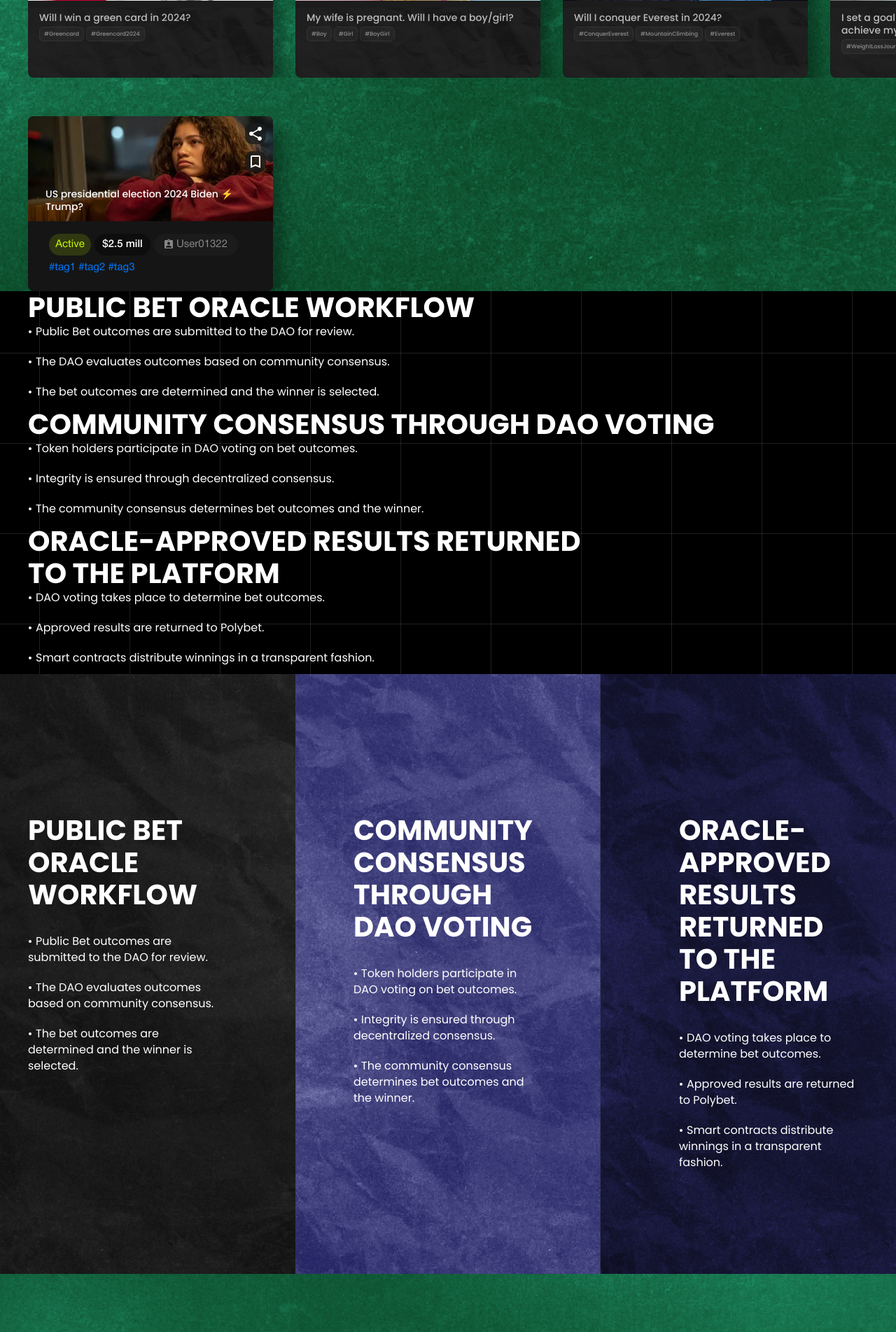
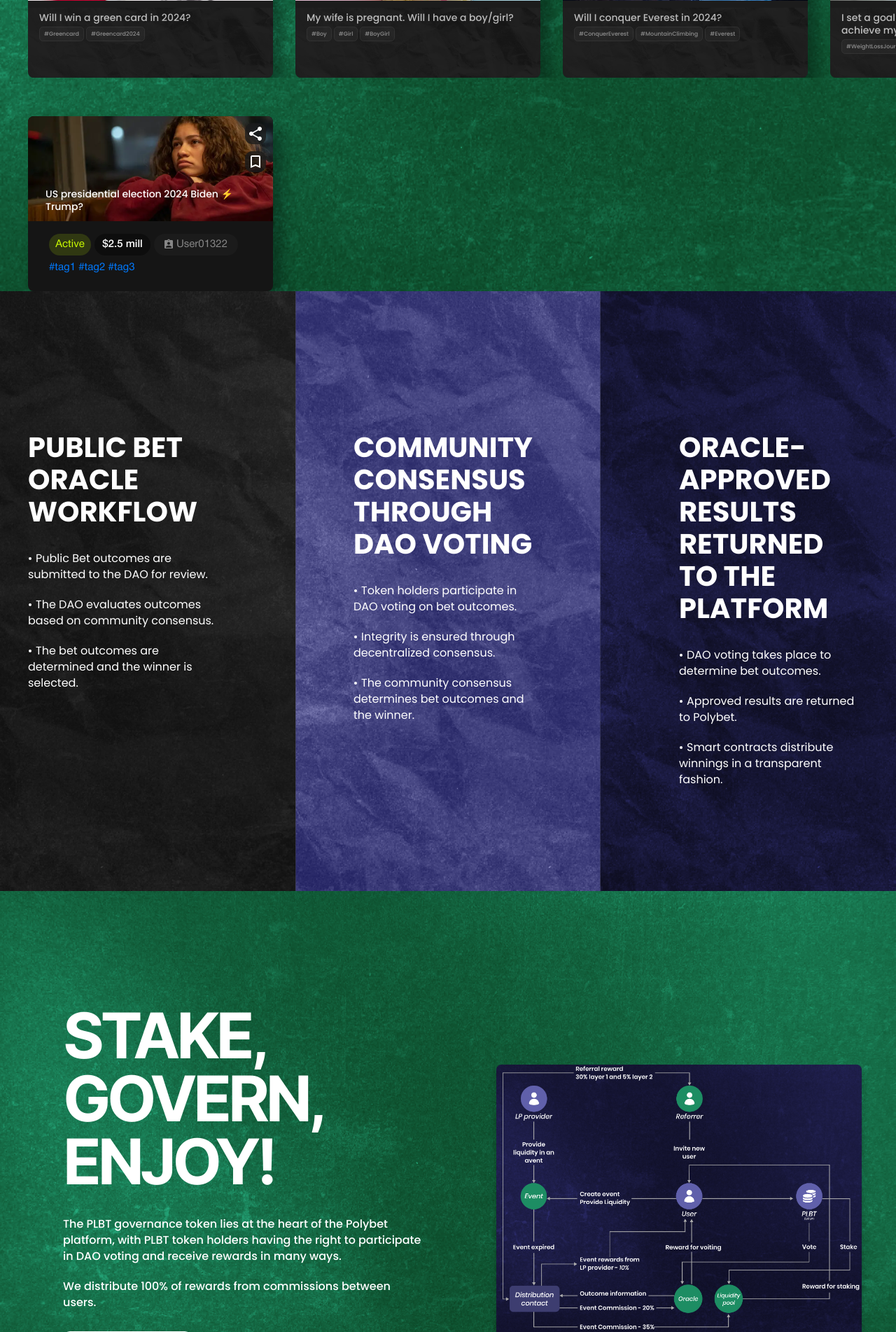
Before and after one commit to alexei-kosykh/polybet, a PHP site: page / in a window 1280 px wide. Shown: the part 3904-5807 px from the top of the page at 70% size. Run offline with PHP 8.4, Linux system fonts and the light colour scheme; some web fonts are replaced.

Commit message:
Fixed bugs with socials. Created stake

```diff
--- a/css/main.css
+++ b/css/main.css
@@ -1081,6 +1085,120 @@ header .menu_mob {
   }
   .section__columns_container > div > div:first-child {
     top: -40px;
+  }
+}
+.section__stake {
+  padding-top: 162px;
+  display: flex;
+  gap: 92px;
+  padding-bottom: 147px;
+}
+.section__stake > button {
+  display: none;
+}
+.section__stake > div:first-child {
+  max-width: 580px;
+  padding-left: 50px;
+}
+.section__stake p {
+  font-size: 16px;
+  font-family: "PoppinsM", sans-serif;
+  line-height: 23px;
+  margin-bottom: 20px;
+}
+.section__stake p:last-of-type {
+  margin-bottom: 30px;
+}
+.section__stake_img {
+  position: relative;
+}
+.section__stake_img img {
+  margin-top: 86px;
+  width: 540px;
+  height: auto;
+}
+.section__stake_img > picture:last-child {
+  position: absolute;
+  top: 0;
+  left: 18px;
+}
+.section__stake_img > picture:last-child img {
+  width: 510px;
+}
+
+@media (max-width: 1240px) {
+  .section__stake {
+    gap: 30px;
+  }
+}
+@media (max-width: 1024px) {
+  .section__stake {
+    padding-top: 100px;
+    display: flex;
+    flex-direction: column;
+    gap: 0;
+    padding-bottom: 147px;
+  }
+  .section__stake > div:first-child {
+    padding-left: 20px;
+    max-width: 80%;
+  }
+  .section__stake_img {
+    margin: 0 auto;
+  }
+  .section__stake_img img {
+    margin-top: 30px;
+    width: 92vw;
+    height: auto;
+  }
+  .section__stake_img > picture:last-child {
+    left: 25px;
+    top: 5px;
+  }
+  .section__stake_img > picture:last-child img {
+    width: 96%;
+  }
+}
+@media (max-width: 768px) {
+  .section__stake > div:first-child {
+    padding-left: 15px;
+  }
+  .section__stake_img img {
+    width: 90vw;
+  }
+}
+@media (max-width: 576px) {
+  .section__stake {
+    padding-top: 30px;
+    padding-bottom: 40px;
+  }
+  .section__stake > button {
+    display: block;
+    width: 87vw;
+    margin: 0 auto;
+  }
+  .section__stake > div:first-child {
+    padding-left: 15px;
+  }
+  .section__stake > div:first-child button {
+    display: none;
+  }
+  .section__stake_img {
+    margin-bottom: 30px;
+  }
+}
+@media (max-width: 393px) {
+  .section__stake {
+    padding-bottom: 20px;
+  }
+  .section__stake p:last-of-type {
+    margin-bottom: 10px;
+  }
+  .section__stake > div:first-child {
+    padding-left: 10px;
+  }
+  .section__stake_img {
+    margin-bottom: 20px;
   }
 }
 .page {
--- a/index.html
+++ b/index.html
@@ -1000,117 +1000,6 @@
 		</section>
 
 		<section class="section section__columns_three">
-			<div class="section__container">
-				<ul class="threePart">
-					<li>
-						<div class="first left">
-							<div class="bg">
-								<picture>
-									<source srcset="img/bg/paperScreen.webp" type="image/webp"><img src="img/bg/paperScreen.png" alt=""
-										class="firstBg bgImage">
-								</picture>
-								<!-- <picture><source srcset="img/bg/firstBg.webp" type="image/webp"><img src="img/bg/firstBg.png" alt="" class="firstBg bgImage"></picture>
-								<picture><source srcset="img/bg/secondBg.webp" type="image/webp"><img src="img/bg/secondBg.png" alt="" class="secondBg bgImage"></picture>
-								<picture><source srcset="img/bg/thirdBg.webp" type="image/webp"><img src="img/bg/thirdBg.png" alt="" class="thirdBg bgImage"></picture> -->
-								<!-- <picture><source srcset="img/bg/smallBg.webp" type="image/webp"><img src="img/bg/smallBg.png" alt="" class="fourthBg bgImage"></picture> -->
-							</div>
-						</div>
-						<h4 class="h4">Public Bet
-							Oracle
-							Workflow</h4>
-						<div class="descriptionWrapper">
-							<p class="section__description"><span></span>Public Bet outcomes are submitted to the DAO for review.</p>
-							<p class="section__description"><span></span>The DAO evaluates outcomes based on community consensus.</p>
-							<p class="section__description"><span></span>The bet outcomes are determined and the winner is selected.
-							</p>
-						</div>
-					</li>
-					<li>
-						<div class="second">
-							<div class="bg">
-								<picture>
-									<source srcset="img/bg/paperScreen.webp" type="image/webp"><img src="img/bg/paperScreen.png" alt=""
-										class="firstBg bgImage">
-								</picture>
-								<!-- <picture><source srcset="img/bg/firstBg.webp" type="image/webp"><img src="img/bg/firstBg.png" alt="" class="firstBg bgImage"></picture>
-								<picture><source srcset="img/bg/secondBg.webp" type="image/webp"><img src="img/bg/secondBg.png" alt="" class="secondBg bgImage"></picture>
-								<picture><source srcset="img/bg/thirdBg.webp" type="image/webp"><img src="img/bg/thirdBg.png" alt="" class="thirdBg bgImage"></picture> -->
-								<!-- <picture><source srcset="img/bg/smallBg.webp" type="image/webp"><img src="img/bg/smallBg.png" alt="" class="fourthBg bgImage"></picture> -->
-							</div>
-						</div>
-						<h4 class="h4">Community Consensus Through
-							DAO Voting</h4>
-						<div class="descriptionWrapper">
-							<p class="section__description"><span></span>Token holders participate in DAO voting on bet outcomes.</p>
-							<p class="section__description"><span></span>Integrity is ensured through decentralized consensus.</p>
-							<p class="section__description"><span></span>The community consensus determines bet outcomes and the
-								winner.</p>
-						</div>
-					</li>
-					<li>
-						<div class="third right">
-							<div class="bg">
-								<picture>
-									<source srcset="img/bg/paperScreen.webp" type="image/webp"><img src="img/bg/paperScreen.png" alt=""
-										class="firstBg bgImage">
-								</picture>
-								<!-- <picture><source srcset="img/bg/firstBg.webp" type="image/webp"><img src="img/bg/firstBg.png" alt="" class="firstBg bgImage"></picture>
-								<picture><source srcset="img/bg/secondBg.webp" type="image/webp"><img src="img/bg/secondBg.png" alt="" class="secondBg bgImage"></picture>
-								<picture><source srcset="img/bg/thirdBg.webp" type="image/webp"><img src="img/bg/thirdBg.png" alt="" class="thirdBg bgImage"></picture> -->
-								<!-- <picture><source srcset="img/bg/smallBg.webp" type="image/webp"><img src="img/bg/smallBg.png" alt="" class="fourthBg bgImage"></picture> -->
-							</div>
-						</div>
-						<h4 class="h4">Oracle-Approved Results Returned <br class="oracleApproved">
-							to the Platform</h4>
-						<div class="descriptionWrapper">
-							<p class="section__description"><span></span>DAO voting takes place
-								to determine bet outcomes.</p>
-							<p class="section__description"><span></span>Approved results are returned to Polybet.</p>
-							<p class="section__description"><span></span>Smart contracts distribute winnings in a transparent fashion.
-							</p>
-						</div>
-					</li>
-				</ul>
-			</div>
-			<div class="first left">
-				<div class="bg">
-					<picture>
-						<source srcset="img/bg/paperScreen.webp" type="image/webp"><img src="img/bg/paperScreen.png" alt=""
-							class="firstBg bgImage">
-					</picture>
-					<!-- <picture><source srcset="img/bg/firstBg.webp" type="image/webp"><img src="img/bg/firstBg.png" alt="" class="firstBg bgImage"></picture>
-					<picture><source srcset="img/bg/secondBg.webp" type="image/webp"><img src="img/bg/secondBg.png" alt="" class="secondBg bgImage"></picture>
-					<picture><source srcset="img/bg/thirdBg.webp" type="image/webp"><img src="img/bg/thirdBg.png" alt="" class="thirdBg bgImage"></picture> -->
-					<!-- <picture><source srcset="img/bg/smallBg.webp" type="image/webp"><img src="img/bg/smallBg.png" alt="" class="fourthBg bgImage"></picture> -->
-				</div>
-			</div>
-			<div class="second">
-				<div class="bg">
-					<picture>
-						<source srcset="img/bg/paperScreen.webp" type="image/webp"><img src="img/bg/paperScreen.png" alt=""
-							class="firstBg bgImage">
-					</picture>
-					<!-- <picture><source srcset="img/bg/firstBg.webp" type="image/webp"><img src="img/bg/firstBg.png" alt="" class="firstBg bgImage"></picture>
-					<picture><source srcset="img/bg/secondBg.webp" type="image/webp"><img src="img/bg/secondBg.png" alt="" class="secondBg bgImage"></picture>
-					<picture><source srcset="img/bg/thirdBg.webp" type="image/webp"><img src="img/bg/thirdBg.png" alt="" class="thirdBg bgImage"></picture> -->
-					<!-- <picture><source srcset="img/bg/smallBg.webp" type="image/webp"><img src="img/bg/smallBg.png" alt="" class="fourthBg bgImage"></picture> -->
-				</div>
-			</div>
-			<div class="third right">
-				<div class="bg">
-					<picture>
-						<source srcset="img/bg/paperScreen.webp" type="image/webp"><img src="img/bg/paperScreen.png" alt=""
-							class="firstBg bgImage">
-					</picture>
-					<!-- <picture><source srcset="img/bg/firstBg.webp" type="image/webp"><img src="img/bg/firstBg.png" alt="" class="firstBg bgImage"></picture>
-					<picture><source srcset="img/bg/secondBg.webp" type="image/webp"><img src="img/bg/secondBg.png" alt="" class="secondBg bgImage"></picture>
-					<picture><source srcset="img/bg/thirdBg.webp" type="image/webp"><img src="img/bg/thirdBg.png" alt="" class="thirdBg bgImage"></picture> -->
-					<!-- <picture><source srcset="img/bg/smallBg.webp" type="image/webp"><img src="img/bg/smallBg.png" alt="" class="fourthBg bgImage"></picture> -->
-				</div>
-			</div>
-		</section>
-
-		<section class="section section__columns_three">
 			<div class="section__columns_container">
 				<div>
 					<div class="section__columns_first">
@@ -1222,14 +1111,17 @@
 
 		<section class="section section_green goto-stake">
 			<div class="section__container">
-				<div class="stake">
+				<div class="section__stake">
 					<div>
 						<h2 class="section__title">Stake,
 							Govern,
 							Enjoy!</h2>
-						<p class="stakeDescription">The PLBT governance token lies at the heart of the Polybet platform,
+						<p>The PLBT governance token lies at the heart of the Polybet platform,
 							with PLBT token holders having the right to participate in DAO voting
-							and receive rewards in many ways. </p>
+							and receive rewards in many ways.
+						</p>
+						<p>
+							We distribute 100% of rewards from commissions between users. </p>
 						<!-- <div class="writeEmail">
 							<picture>
 								<source srcset="img/email.svg" type="image/webp"><img src="img/email.svg" alt="" class="emailIcon">
@@ -1239,11 +1131,16 @@
 						</div> -->
 						<button class="button section__button_white">join whitelist</button>
 					</div>
-					<div>
+					<div class="section__stake_img">
 						<picture>
-							<source srcset="img/schema.webp" type="image/webp"><img src="img/schema.png" alt="">
+							<source srcset="img/schema-bg.png" type="image/png"><img src="img/schema-bg.png" alt="">
 						</picture>
-					</div>
+						<picture>
+							<source srcset="img/schema-transparent.png" type="image/png"><img src="img/schema-transparent.png" alt="">
+						</picture>
+					</div>
+					<button class="button section__button_white">join whitelist</button>
+
 				</div>
 			</div>
 			<div class="bgWrapper">
--- a/scss/blocks/_columns_section.scss
+++ b/scss/blocks/_columns_section.scss
@@ -87,7 +87,7 @@
         -ms-flex-direction: column;
         flex-direction: column;
         padding: 60px 0 0;
-        gap: 40px;
+        gap: 100px;
 
         & > div {
           width: 100%;
--- a/scss/blocks/_socials.scss
+++ b/scss/blocks/_socials.scss
@@ -1,12 +1,15 @@
 .socials {
   position: fixed;
+  max-width: 1460px;
+  width: 100%;
+  margin: 0 auto;
   z-index: 200;
   display: -webkit-box;
   display: -ms-flexbox;
   display: flex;
-  -webkit-box-align: center;
-  -ms-flex-align: center;
-  align-items: center;
+  -webkit-box-align: end;
+  -ms-flex-align: end;
+  align-items: end;
   -webkit-box-pack: center;
   -ms-flex-pack: center;
   justify-content: center;
@@ -16,10 +19,9 @@
   flex-direction: column;
   gap: 16px;
   top: 96px;
-  left: 50%;
-  -webkit-transform: translateX(631px);
-  -ms-transform: translateX(631px);
-  transform: translateX(631px);
+  left: 0;
+  right: 0;
+padding-right: 30px;
 
   svg {
     -webkit-backdrop-filter: blur(4.1049365997px);
--- /dev/null
+++ b/scss/blocks/_stake_section.scss
@@ -0,0 +1,142 @@
+.section__stake {
+  padding-top: 162px;
+  display: -webkit-box;
+  display: -ms-flexbox;
+  display: flex;
+  gap: 92px;
+  padding-bottom: 147px;
+
+  & > button {
+    display: none;
+  }
+
+  & > div:first-child {
+    max-width: 580px;
+    padding-left: 50px;
+  }
+
+  p {
+    font-size: 16px;
+    font-family: 'PoppinsM', sans-serif;
+    line-height: 23px;
+    margin-bottom: 20px;
+    &:last-of-type {
+      margin-bottom: 30px;
+    }
+  }
+
+  &_img {
+    position: relative;
+
+    img {
+      margin-top: 86px;
+      width: 540px;
+      height: auto;
+    }
+
+    & > picture:last-child {
+      position: absolute;
+      top: 0;
+      left: 18px;
+
+      img {
+        width: 510px;
+      }
+    }
+  }
+}
+
+@include desktop() {
+  .section__stake {
+    gap: 30px;
+  }
+}
+
+@include laptop() {
+  .section__stake {
+    padding-top: 100px;
+    display: -webkit-box;
+    display: -ms-flexbox;
+    display: flex;
+    flex-direction: column;
+    gap: 0;
+    padding-bottom: 147px;
+
+    & > div:first-child {
+      padding-left: 20px;
+      max-width: 80%;
+    }
+    &_img {
+      margin: 0 auto;
+      img {
+        margin-top: 30px;
+        width: 92vw;
+        height: auto;
+      }
+
+      & > picture:last-child {
+        left: 25px;
+        top: 5px;
+        img {
+          width: 96%;
+        }
+      }
+    }
+  }
+}
+
+@include tablet() {
+  .section__stake {
+    & > div:first-child {
+      padding-left: 15px;
+    }
+
+    &_img {
+      img {
+        width: 90vw;
+      }
+    }
+  }
+}
+
+@include mobile() {
+  .section__stake {
+    padding-top: 30px;
+    padding-bottom: 40px;
+
+    & > button {
+      display: block;
+      width: 87vw;
+      margin: 0 auto;
+    }
+
+    & > div:first-child {
+      padding-left: 15px;
+
+      button {
+        display: none;
+      }
+    }
+    &_img {
+      margin-bottom: 30px;
+    }
+  }
+}
+
+@include mobile-only() {
+  .section__stake {
+    padding-bottom: 20px;
+
+    p:last-of-type {
+      margin-bottom: 10px;
+    }
+
+    & > div:first-child {
+      padding-left: 10px;
+    }
+
+    &_img {
+      margin-bottom: 20px;
+    }
+  }
+}
--- a/scss/main.scss
+++ b/scss/main.scss
@@ -1,7 +1,7 @@
 @import 'common/media_breakpoints';
 @import 'common/fonts', 'common/normalize', 'blocks/header', 'blocks/socials',
   'blocks/sections', 'blocks/bet_section', 'blocks/main_section',
-  'blocks/buttons', 'blocks/case_section', 'blocks/features_section', 'blocks/columns_section';
+  'blocks/buttons', 'blocks/case_section', 'blocks/features_section', 'blocks/columns_section','blocks/stake_section';
 
 .page {
   background-color: #000;
@@ -258,41 +258,7 @@ h5 {
   margin-top: 20px;
 }
 
-.stake {
-  padding-top: 162px;
-  display: -webkit-box;
-  display: -ms-flexbox;
-  display: flex;
-  gap: 92px;
-  padding-bottom: 147px;
-}
 
-.stake > div:first-child {
-  max-width: 580px;
-}
-
-.stake > div:first-child > .join {
-  display: none;
-}
-
-.stake div:last-child img {
-  margin-top: 86px;
-  width: 540px;
-  height: auto;
-  -webkit-box-shadow: 12.13px 29.111px 16.981px 0px rgba(0, 0, 0, 0.25);
-  box-shadow: 12.13px 29.111px 16.981px 0px rgba(0, 0, 0, 0.25);
-}
-
-.stake .title {
-  margin-bottom: 32px;
-}
-
-.stakeDescription {
-  font-size: 16px;
-  font-family: 'PoppinsB', sans-serif;
-  line-height: 23px;
-  margin-bottom: 48px;
-}
 
 .writeEmail {
   width: 100%;
```
Also changed, not shown: other parts of css/main.css (+8 -37 lines), css/main.min.css, img/schema-bg.png (added), img/schema-transparent.png (added), img/schema.png, img/schema.webp (deleted), 2 other files.
